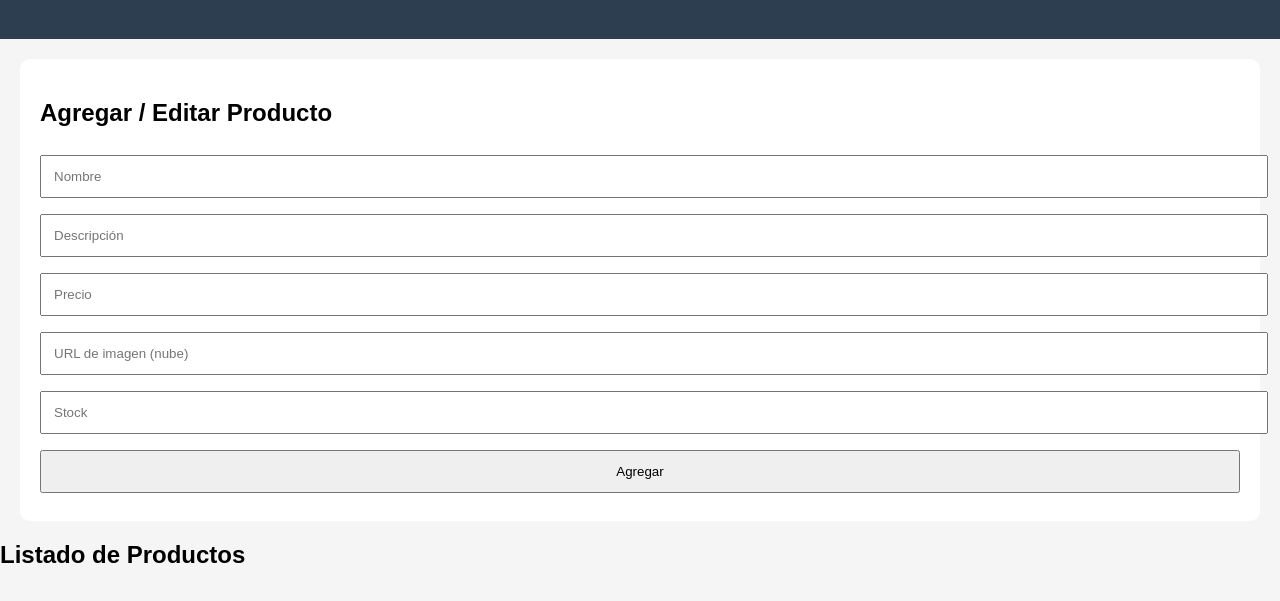
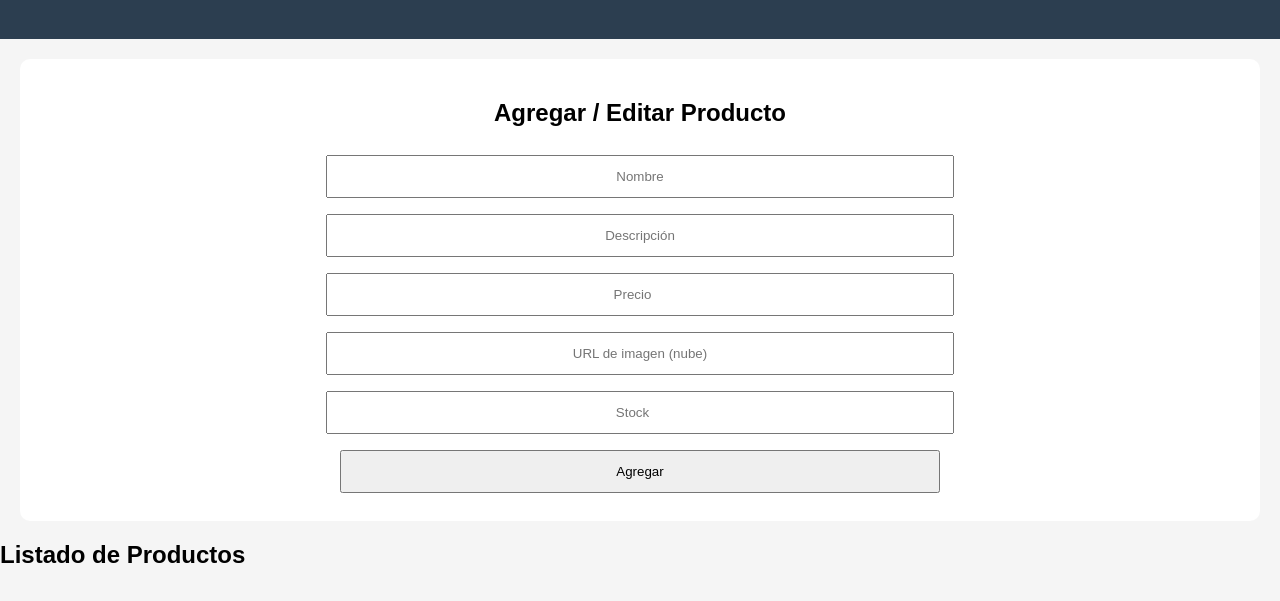
Before and after one commit to wernher-camp/inventario_app, a website: page public/index.html in a window 1280 px wide. Shown: the part 81-682 px from the top of the page. Drawn offline with Linux system fonts and the light colour scheme; no server answers.

Commit message:
Update estilos.css

```diff
--- a/public/estilos.css
+++ b/public/estilos.css
@@ -13,6 +13,7 @@ header {
 }
 
 #formulario {
+  text-align: center;
     padding: 20px;
     background: #fff;
     margin: 20px;
@@ -20,7 +21,8 @@ header {
 }
 
 input, button {
-    width: 100%;
+  text-align: center;
+    width: 50%;
     padding: 12px;
     margin: 8px 0;
 }
```
